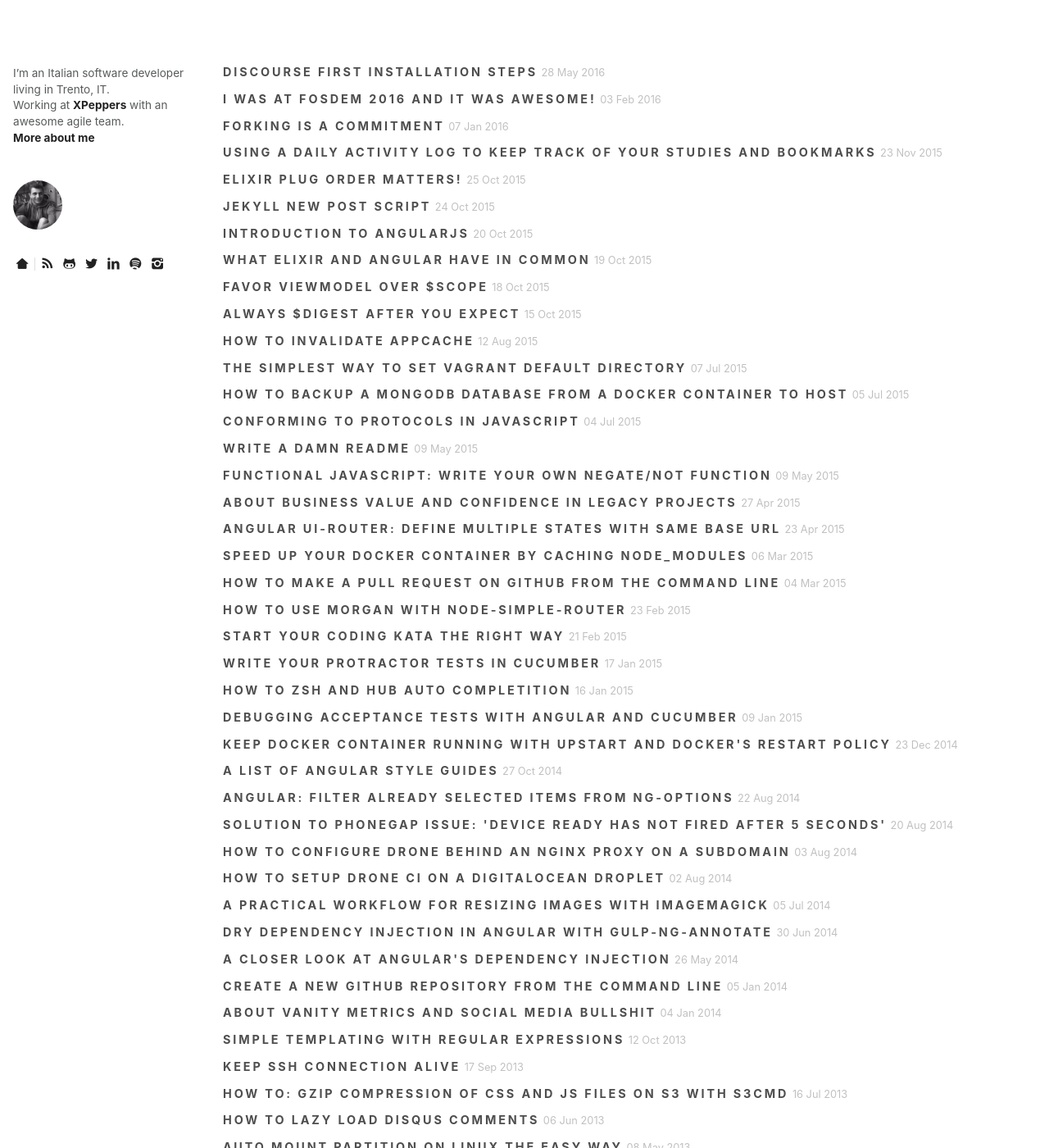
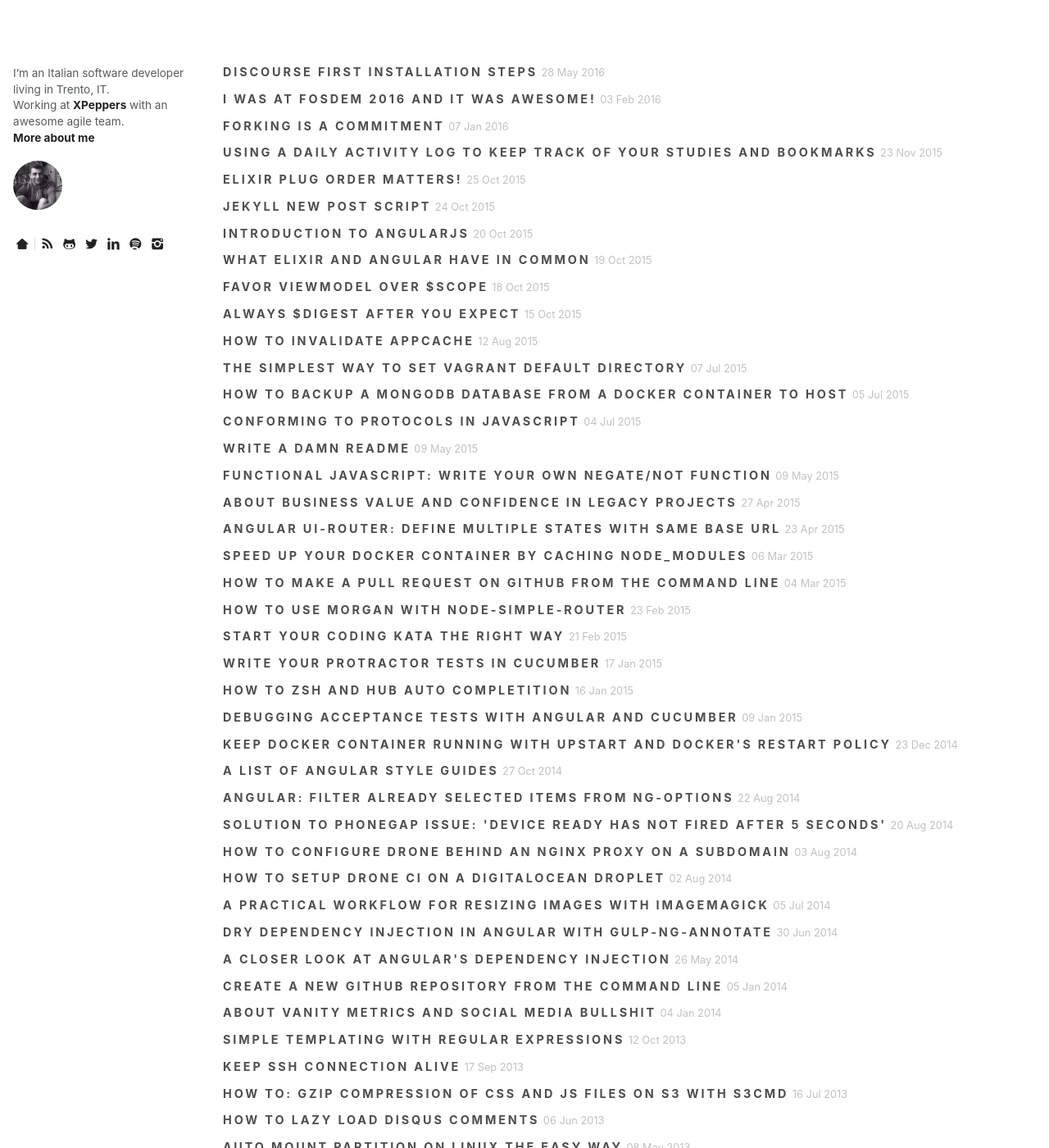
Before and after one commit to christian-fei/christian-fei.github.io-pandoc, a Jekyll site: the page built from index.html, in a window 1280 px wide and 1400 px high. Shown: the whole window at 82% size. Built offline with Jekyll 4.4.1, drawn with Linux system fonts in a browser that asks for light colours; a style sheet for code colours, icons or effects is not loaded.

Commit message:
improve layout

```diff
--- a/_layouts/default.html
+++ b/_layouts/default.html
@@ -50,6 +50,7 @@
               <img src="/assets/images/avatar.jpg" class="avatar"/>
             </a>
             <br/>
+            <br/>
             <a href="/">
               <i class="icon-home-2"></i>
             </a>
--- a/assets/css/main.css
+++ b/assets/css/main.css
@@ -1,7 +1,6 @@
 .avatar {
   width: 60px;
   border-radius: 50%;
-  margin: 1.5em auto 1.5em 0;
 }
 
 .intro {
```
